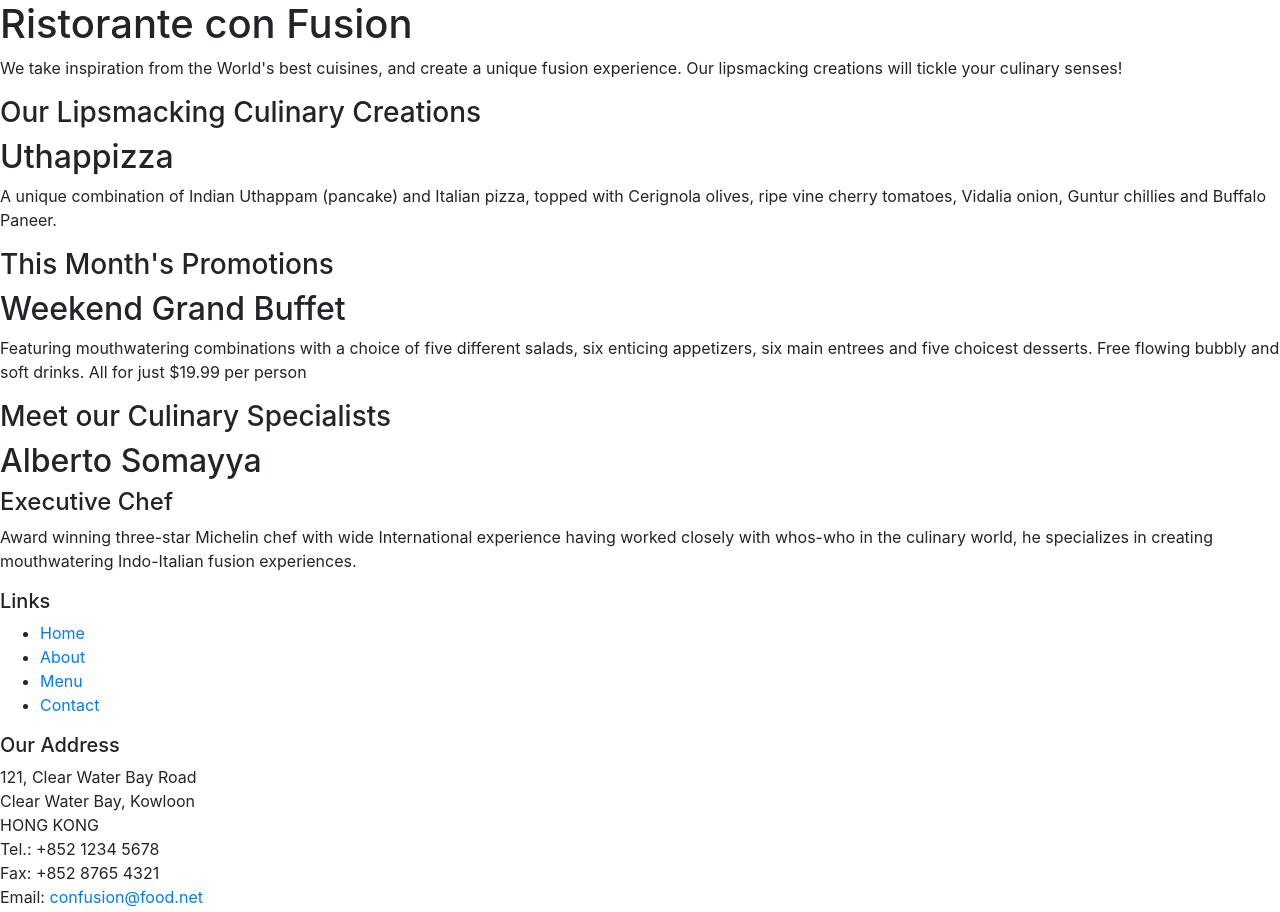
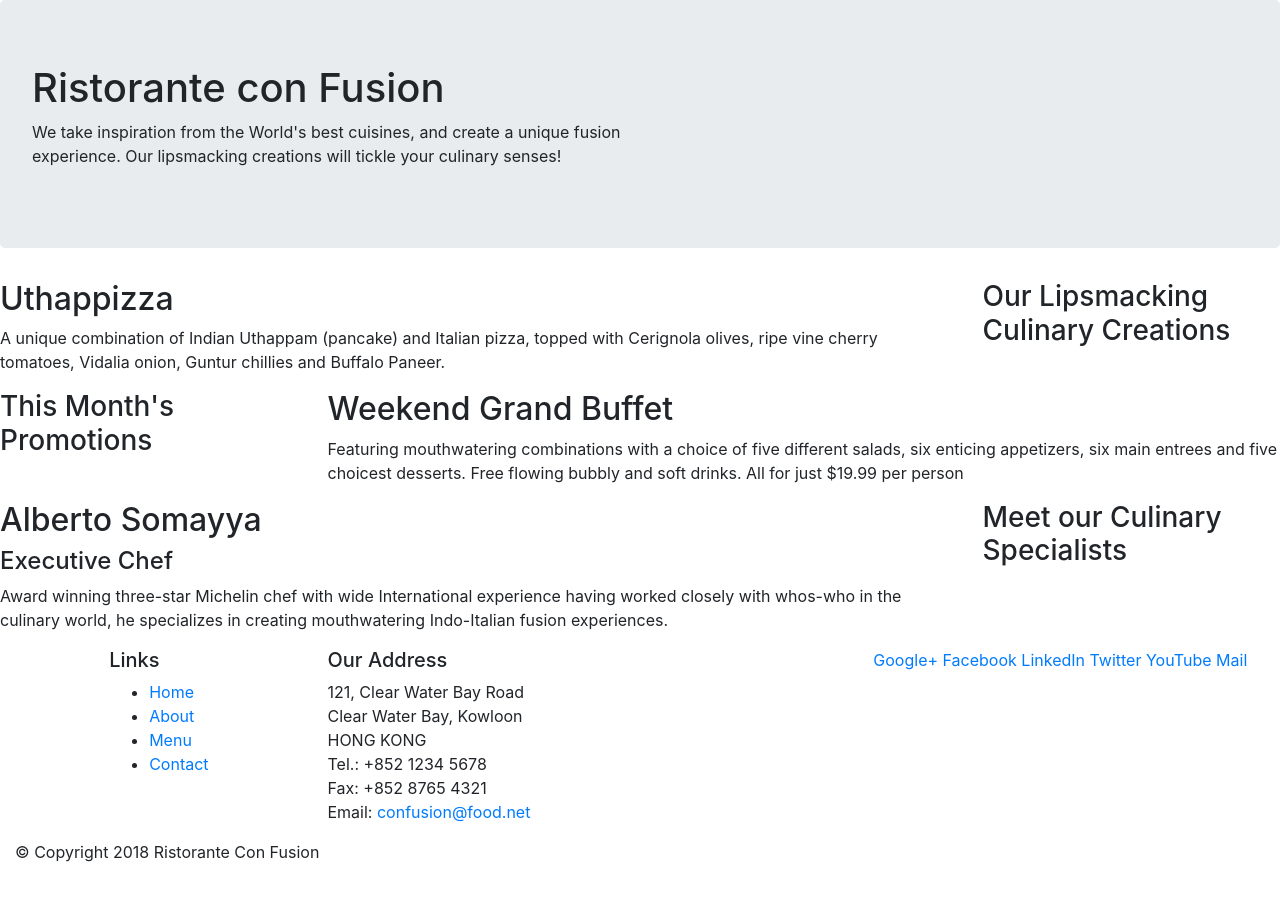
Before and after one commit to salihct/bootsrap, a website: page index.html in a window 1280 px wide. Shown: the top 912 px of the page. After the commit the page ends 880 px from the top, so only its background shows below. Drawn offline with nearby package versions, Linux system fonts and the light colour scheme.

Commit message:
bootsrap grid

```diff
--- a/index.html
+++ b/index.html
@@ -14,46 +14,46 @@
 
 <body>
 
-    <header>
-        <div>
-            <div>
-                <div>
+    <header class="jumbotron">
+        <div class="continer">
+            <div class="row">
+                <div class="col-12 col-sm-6">
                     <h1>Ristorante con Fusion</h1>
                     <p>We take inspiration from the World's best cuisines, and create a unique fusion experience. Our lipsmacking creations will tickle your culinary senses!</p>
                 </div>
-                <div>
+                <div class="col-12 col-sm">
                 </div>
             </div>
         </div>
     </header>
 
-    <div>
-        <div>
-            <div>
+    <div class="continer">
+        <div class="row">
+            <div class="col-12 col-sm-4 order-sm-last col-md-3">
                 <h3>Our Lipsmacking Culinary Creations</h3>
             </div>
-            <div>
+            <div class="col col-sm order-sm-first col-md">
                 <h2>Uthappizza</h2>
                 <p>A unique combination of Indian Uthappam (pancake) and Italian pizza, topped with Cerignola olives, ripe vine cherry tomatoes, Vidalia onion, Guntur chillies and Buffalo Paneer.</p>
             </div>
         </div>
 
 
-        <div>
-            <div>
+        <div class="row">
+            <div class="col-12 col-sm-4 order-sm-first col-md-3">
                 <h3>This Month's Promotions</h3>
             </div>
-            <div>
+            <div class="col col-sm order-sm-last col-md">
                 <h2>Weekend Grand Buffet</h2>
                 <p>Featuring mouthwatering combinations with a choice of five different salads, six enticing appetizers, six main entrees and five choicest desserts. Free flowing bubbly and soft drinks. All for just $19.99 per person </p>
             </div>
         </div>
 
-        <div>
-            <div>
+        <div class="row">
+            <div class="col-12 col-sm-4 order-sm-last col-md-3">
                 <h3>Meet our Culinary Specialists</h3>
             </div>
-            <div>
+            <div class="col col-sm order-sm-first col-md">
                 <h2>Alberto Somayya</h2>
                 <h4>Executive Chef</h4>
                 <p>Award winning three-star Michelin chef with wide International experience having worked closely with whos-who in the culinary world, he specializes in creating mouthwatering Indo-Italian fusion experiences. </p>
@@ -62,9 +62,9 @@
     </div>
 
     <footer>
-        <div>
-            <div>
-                <div>
+        <div class="continer">
+            <div class="row">
+                <div class="col-4 offset-1 col-sm-2">
                     <h5>Links</h5>
                     <ul>
                         <li><a href="#">Home</a></li>
@@ -73,7 +73,7 @@
                         <li><a href="#">Contact</a></li>
                     </ul>
                 </div>
-                <div>
+                <div class="col-7 col-sm-5">
                     <h5>Our Address</h5>
                     <address>
 		              121, Clear Water Bay Road<br>
@@ -84,7 +84,7 @@
 		              Email: <a href="mailto:confusion@food.net">confusion@food.net</a>
 		           </address>
                 </div>
-                <div>
+                <div class="col-12 col-sm-4">
                     <div>
                         <a href="http://google.com/+">Google+</a>
                         <a href="http://www.facebook.com/profile.php?id=">Facebook</a>
@@ -95,7 +95,7 @@
                     </div>
                 </div>
            </div>
-           <div>
+           <div class="col-auto">
                 <div>
                     <p>© Copyright 2018 Ristorante Con Fusion</p>
                 </div>
```
